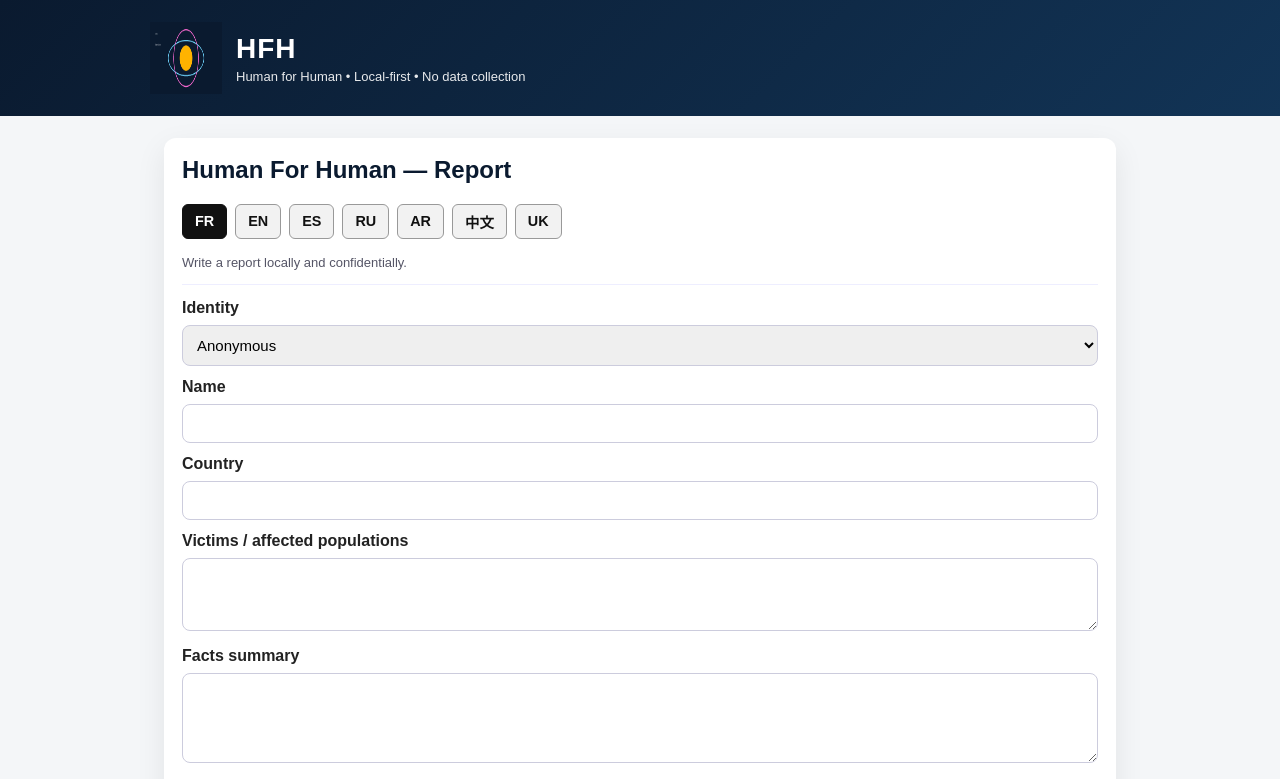
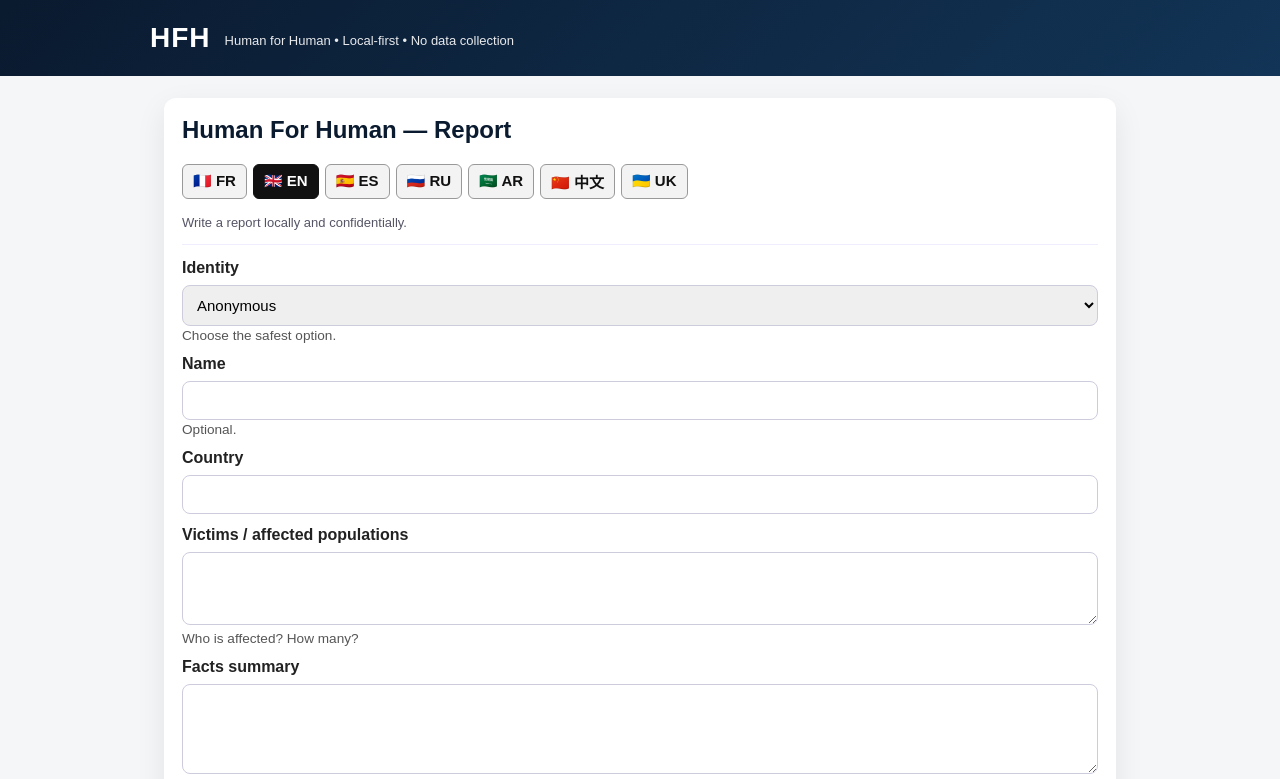
Before and after one commit to Bozon2higgs/index.html, a plain HTML site: page index.html in a window 1280 px wide. Shown: the top 779 px of the page. Drawn offline with nearby package versions, Linux system fonts and the light colour scheme.

Commit message:
Update index.html

```diff
--- a/index.html
+++ b/index.html
@@ -5,57 +5,45 @@
 <meta name="viewport" content="width=device-width, initial-scale=1.0" />
 <title>HFH — Human for Human</title>
 <link rel="stylesheet" href="css/style.css" />
+
 <style>
-    /* ================= LANG SWITCH ================= */
-    .lang-switch {
-      display: flex;
-      gap: 8px;
-      flex-wrap: wrap;
-      margin-bottom: 1rem;
+/* ===== LANG SWITCH ===== */
+.lang-switch{
+  display:flex; flex-wrap:wrap; gap:6px; margin-bottom:1rem
 }
+.lang-switch button{
+  padding:6px 10px;
+  border-radius:6px;
+  border:1px solid #999;
+  background:#f3f3f3;
+  color:#111;
+  font-weight:600;
+  cursor:pointer
+}
+.lang-switch button.active{
+  background:#111;
+  color:#fff;
+  border-color:#111
+}
+.lang-switch button:hover{ background:#e0e0e0 }
 
-    .lang-switch button {
-      padding: 6px 12px;
-      border-radius: 6px;
-      border: 1px solid #999;
-      background: #f2f2f2;
-      color: #111;               /* TEXTE BIEN VISIBLE */
-      cursor: pointer;
-      font-size: 0.9em;
-      font-weight: 600;
-    }
+/* ===== HELP TEXT ===== */
+.help{ font-size:0.85em; color:#555; margin-top:2px }
 
-    .lang-switch button:hover {
-      background: #e0e0e0;
-    }
-
-    .lang-switch button.active {
-      background: #111;          /* FOND SOMBRE */
-      color: #fff;               /* TEXTE BLANC */
-      border-color: #111;
-    }
-
-    .lang-switch button:focus {
-      outline: 3px solid #4d90fe; /* ACCESSIBILITÉ CLAVIER */
-      outline-offset: 2px;
-    }
-
-    .help {
-      font-size: 0.85em;
-      color: #555;
-      margin-top: 2px;
+/* ===== RTL ===== */
+html[dir="rtl"] body{
+  direction:rtl;
+  text-align:right
 }
 </style>
 </head>
+
 <body>
 
 <header class="site-header">
   <div class="brand">
-    <img src="assets/logo_hfh.png" alt="HFH" class="logo" />
-    <div>
     <h1 class="brand-title">HFH</h1>
     <p class="brand-subtitle">Human for Human • Local-first • No data collection</p>
-    </div>
   </div>
 </header>
 
@@ -64,51 +52,49 @@
 <section class="card">
 <h2 data-i18n="title">Human For Human — Report</h2>
 
-  <!-- LANG SWITCH -->
+<!-- ===== LANG SWITCH ===== -->
 <div class="lang-switch">
-    <button data-lang="fr" class="active">FR</button>
-    <button data-lang="en">EN</button>
-    <button data-lang="es">ES</button>
-    <button data-lang="ru">RU</button>
-    <button data-lang="ar">AR</button>
-    <button data-lang="zh">中文</button>
-    <button data-lang="uk">UK</button>
+  <button data-lang="fr" class="active">🇫🇷 FR</button>
+  <button data-lang="en">🇬🇧 EN</button>
+  <button data-lang="es">🇪🇸 ES</button>
+  <button data-lang="ru">🇷🇺 RU</button>
+  <button data-lang="ar">🇸🇦 AR</button>
+  <button data-lang="zh">🇨🇳 中文</button>
+  <button data-lang="uk">🇺🇦 UK</button>
 </div>
 
-  <p class="muted" data-i18n="intro">
-    Write a report locally and confidentially.
-  </p>
+<p class="muted" data-i18n="intro"></p>
 
-  <hr />
+<hr/>
 
-  <label data-i18n="identity">Identity</label>
+<label data-i18n="identity"></label>
 <select id="identityMode">
-    <option value="anonymous" data-i18n="anonymous">Anonymous</option>
-    <option value="identified" data-i18n="identified">Identified</option>
+  <option value="anonymous" data-i18n="anonymous"></option>
+  <option value="identified" data-i18n="identified"></option>
 </select>
 <div class="help" data-i18n="identity_help"></div>
 
-  <label data-i18n="name">Name</label>
-  <input id="fullName" type="text" />
+<label data-i18n="name"></label>
+<input id="fullName" type="text"/>
 <div class="help" data-i18n="name_help"></div>
 
-  <label data-i18n="country">Country</label>
-  <input id="country" type="text" />
+<label data-i18n="country"></label>
+<input id="country" type="text"/>
 
-  <label data-i18n="victims">Victims / affected populations</label>
+<label data-i18n="victims"></label>
 <textarea id="victims" rows="3"></textarea>
 <div class="help" data-i18n="victims_help"></div>
 
-  <label data-i18n="facts_summary">Facts summary</label>
+<label data-i18n="facts_summary"></label>
 <textarea id="factsSummary" rows="4"></textarea>
 
-  <label data-i18n="facts_detailed">Detailed facts</label>
+<label data-i18n="facts_detailed"></label>
 <textarea id="factsDetailed" rows="6"></textarea>
 
-  <label data-i18n="evidence">Evidence</label>
+<label data-i18n="evidence"></label>
 <textarea id="evidence" rows="3"></textarea>
 
-  <label data-i18n="requests">Requests</label>
+<label data-i18n="requests"></label>
 <textarea id="requests" rows="3"></textarea>
 
 <div class="actions">
@@ -123,29 +109,146 @@
 <p>HFH v1.0 — Human for Human • Local-first • No tracking</p>
 </footer>
 
-<!-- ================= I18N ================= -->
+<!-- ===== I18N ===== -->
 <script>
-const i18n = {
-  fr:{title:"Human For Human — Signalement",intro:"Rédigez un signalement localement et confidentiellement.",identity:"Identité",anonymous:"Anonyme",identified:"Identifié",identity_help:"Choisissez l’option la plus sûre.",name:"Nom",name_help:"Optionnel.",country:"Pays",victims:"Victimes",victims_help:"Qui est affecté ? Combien ?",facts_summary:"Résumé des faits",facts_detailed:"Faits détaillés",evidence:"Preuves",requests:"Demandes"},
-  en:{title:"Human For Human — Report",intro:"Write a report locally and confidentially.",identity:"Identity",anonymous:"Anonymous",identified:"Identified",identity_help:"Choose the safest option.",name:"Name",name_help:"Optional.",country:"Country",victims:"Victims",victims_help:"Who is affected? How many?",facts_summary:"Facts summary",facts_detailed:"Detailed facts",evidence:"Evidence",requests:"Requests"},
-  es:{title:"Human For Human — Informe",intro:"Redacte un informe local y confidencial.",identity:"Identidad",anonymous:"Anónimo",identified:"Identificado",identity_help:"Elija la opción más segura.",name:"Nombre",name_help:"Opcional.",country:"País",victims:"Víctimas",victims_help:"¿Quién está afectado?",facts_summary:"Resumen",facts_detailed:"Hechos detallados",evidence:"Pruebas",requests:"Solicitudes"},
-  ru:{title:"Human For Human — Сообщение",intro:"Заполните сообщение локально.",identity:"Идентификация",anonymous:"Анонимно",identified:"Указано",identity_help:"Выберите безопасный вариант.",name:"Имя",name_help:"Необязательно.",country:"Страна",victims:"Пострадавшие",victims_help:"Кто и сколько?",facts_summary:"Кратко",facts_detailed:"Подробно",evidence:"Доказательства",requests:"Запросы"},
-  ar:{title:"Human For Human — بلاغ",intro:"اكتب البلاغ محليًا وبسرية.",identity:"الهوية",anonymous:"مجهول",identified:"مُعرف",identity_help:"اختر الأكثر أمانًا.",name:"الاسم",name_help:"اختياري.",country:"البلد",victims:"الضحايا",victims_help:"من المتأثر؟",facts_summary:"ملخص",facts_detailed:"تفاصيل",evidence:"الأدلة",requests:"الطلبات"},
-  zh:{title:"Human For Human — 报告",intro:"在本地安全填写报告。",identity:"身份",anonymous:"匿名",identified:"实名",identity_help:"请选择最安全的选项。",name:"姓名",name_help:"可选。",country:"国家",victims:"受影响人群",victims_help:"谁受影响？",facts_summary:"摘要",facts_detailed:"详细",evidence:"证据",requests:"请求"},
-  uk:{title:"Human For Human — Повідомлення",intro:"Заповніть повідомлення локально.",identity:"Ідентичність",anonymous:"Анонімно",identified:"Вказано",identity_help:"Оберіть безпечний варіант.",name:"Імʼя",name_help:"Необовʼязково.",country:"Країна",victims:"Постраждалі",victims_help:"Хто постраждав?",facts_summary:"Коротко",facts_detailed:"Детально",evidence:"Докази",requests:"Запити"}
+const i18n={
+fr:{
+ title:"Human For Human — Signalement",
+ intro:"Rédigez un signalement localement et confidentiellement.",
+ identity:"Identité",
+ anonymous:"Anonyme",
+ identified:"Identifié",
+ identity_help:"Choisissez l’option la plus sûre pour vous.",
+ name:"Nom / Prénom",
+ name_help:"Optionnel.",
+ country:"Pays / Territoire",
+ victims:"Victimes / populations affectées",
+ victims_help:"Qui est affecté ? Combien ?",
+ facts_summary:"Résumé des faits",
+ facts_detailed:"Faits détaillés",
+ evidence:"Preuves / annexes",
+ requests:"Demandes"
+},
+en:{
+ title:"Human For Human — Report",
+ intro:"Write a report locally and confidentially.",
+ identity:"Identity",
+ anonymous:"Anonymous",
+ identified:"Identified",
+ identity_help:"Choose the safest option.",
+ name:"Name",
+ name_help:"Optional.",
+ country:"Country",
+ victims:"Victims / affected populations",
+ victims_help:"Who is affected? How many?",
+ facts_summary:"Facts summary",
+ facts_detailed:"Detailed facts",
+ evidence:"Evidence",
+ requests:"Requests"
+},
+es:{
+ title:"Human For Human — Informe",
+ intro:"Redacte un informe local y confidencial.",
+ identity:"Identidad",
+ anonymous:"Anónimo",
+ identified:"Identificado",
+ identity_help:"Elija la opción más segura.",
+ name:"Nombre",
+ name_help:"Opcional.",
+ country:"País",
+ victims:"Víctimas",
+ victims_help:"¿Quién está afectado?",
+ facts_summary:"Resumen",
+ facts_detailed:"Hechos detallados",
+ evidence:"Pruebas",
+ requests:"Solicitudes"
+},
+ru:{
+ title:"Human For Human — Сообщение",
+ intro:"Заполните сообщение локально.",
+ identity:"Идентификация",
+ anonymous:"Анонимно",
+ identified:"Указано",
+ identity_help:"Выберите безопасный вариант.",
+ name:"Имя",
+ name_help:"Необязательно.",
+ country:"Страна",
+ victims:"Пострадавшие",
+ victims_help:"Кто и сколько?",
+ facts_summary:"Кратко",
+ facts_detailed:"Подробно",
+ evidence:"Доказательства",
+ requests:"Запросы"
+},
+ar:{
+ title:"Human For Human — بلاغ",
+ intro:"اكتب البلاغ محليًا وبسرية.",
+ identity:"الهوية",
+ anonymous:"مجهول",
+ identified:"مُعرف",
+ identity_help:"اختر الخيار الأكثر أمانًا.",
+ name:"الاسم",
+ name_help:"اختياري.",
+ country:"البلد",
+ victims:"الضحايا",
+ victims_help:"من المتأثر؟",
+ facts_summary:"ملخص الوقائع",
+ facts_detailed:"تفاصيل الوقائع",
+ evidence:"الأدلة",
+ requests:"الطلبات"
+},
+zh:{
+ title:"Human For Human — 报告",
+ intro:"在本地安全填写报告。",
+ identity:"身份",
+ anonymous:"匿名",
+ identified:"实名",
+ identity_help:"请选择最安全的选项。",
+ name:"姓名",
+ name_help:"可选。",
+ country:"国家",
+ victims:"受影响人群",
+ victims_help:"谁受影响？",
+ facts_summary:"事实摘要",
+ facts_detailed:"详细事实",
+ evidence:"证据",
+ requests:"请求"
+},
+uk:{
+ title:"Human For Human — Повідомлення",
+ intro:"Заповніть повідомлення локально.",
+ identity:"Ідентичність",
+ anonymous:"Анонімно",
+ identified:"Вказано",
+ identity_help:"Оберіть безпечний варіант.",
+ name:"Імʼя",
+ name_help:"Необовʼязково.",
+ country:"Країна",
+ victims:"Постраждалі",
+ victims_help:"Хто постраждав?",
+ facts_summary:"Коротко",
+ facts_detailed:"Детально",
+ evidence:"Докази",
+ requests:"Запити"
+}
 };
 
 function setLang(lang){
+ document.documentElement.lang=lang;
+ document.documentElement.dir=(lang==="ar")?"rtl":"ltr";
  document.querySelectorAll("[data-i18n]").forEach(el=>{
-    const key = el.dataset.i18n;
-    if(i18n[lang] && i18n[lang][key]) el.textContent = i18n[lang][key];
+  const k=el.dataset.i18n;
+  if(i18n[lang][k]) el.textContent=i18n[lang][k];
  });
  document.querySelectorAll(".lang-switch button").forEach(b=>b.classList.remove("active"));
  document.querySelector(`[data-lang="${lang}"]`).classList.add("active");
-  document.documentElement.lang = lang;
 }
-document.querySelectorAll(".lang-switch button").forEach(btn=>{
-  btn.addEventListener("click",()=>setLang(btn.dataset.lang));
+
+const browserLang=(navigator.language||"fr").slice(0,2);
+setLang(i18n[browserLang]?browserLang:"fr");
+
+document.querySelectorAll(".lang-switch button").forEach(b=>{
+ b.onclick=()=>setLang(b.dataset.lang);
 });
 </script>
 
```
Lines whose indentation alone changed are shown as unchanged.
